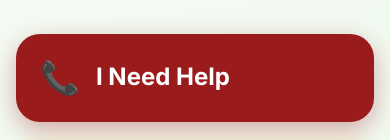
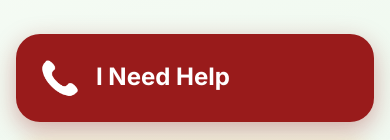
Before and after one commit to kains22/Safe-Nana-Frontend, a React (Vite) app: page /elderly in a window 390 px wide. Shown: the part 275-415 px from the top of the page. Built offline with nearby package versions, Linux system fonts and the light colour scheme; no server answers.

Commit message:
Make Help button phone icon white for contrast

```diff
--- a/src/pages/ElderlyInterface.css
+++ b/src/pages/ElderlyInterface.css
@@ -473,3 +473,9 @@
   min-height: 48px;
   cursor: pointer;
 }
+
+
+/* Make the phone emoji white on the red Help button */
+.elderly-btn--red .elderly-btn-icon {
+  filter: brightness(0) invert(1);
+}
```
